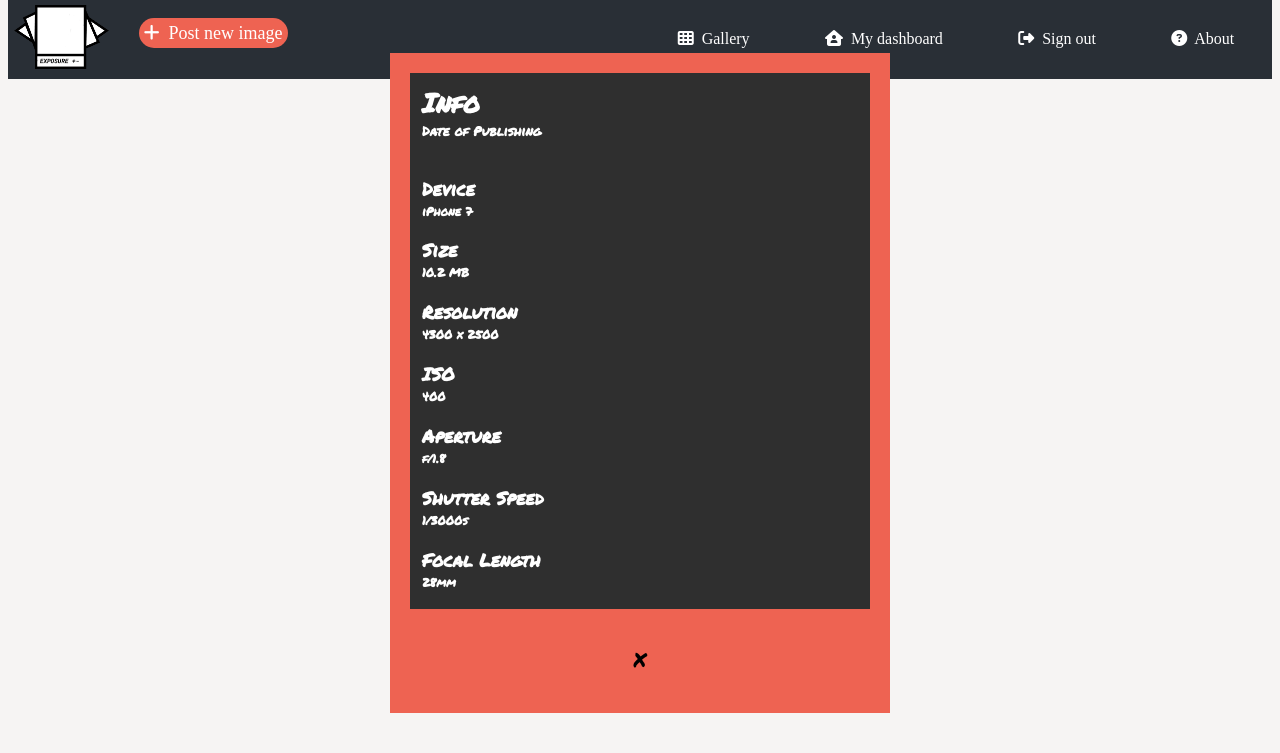
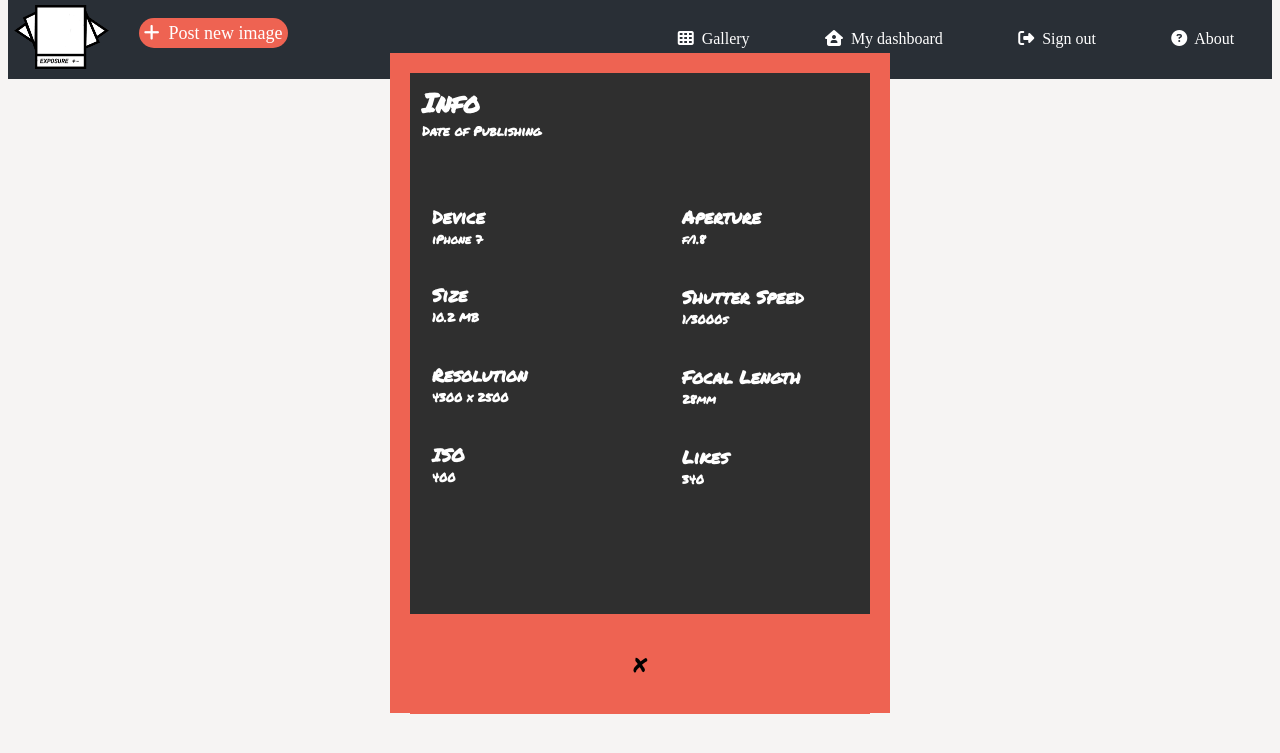
Before and after one commit to AmardeepSarang/Exposure, a PHP site: page /detail.html in a window 1280 px wide. Shown: the part 17-770 px from the top of the page. Run offline with PHP 8.4, Linux system fonts and the light colour scheme; some libraries are stand-ins or nearby versions.

Commit message:
Detail Page formating completed

```diff
--- a/css/style.css
+++ b/css/style.css
@@ -604,7 +604,7 @@
 
  /* Detail Page */
   /*/////////////////////////////////////////////////////////////////////*/
-  #detail-box{
+  .detail-box{
     width: 460px;
     height: 620px;
     background: #2f2f2f;
@@ -619,7 +619,7 @@
     padding: 10px 0px;
   }
 
-  #detail-box h1{
+  .detail-box h1{
     font-family: 'Permanent Marker', cursive;
     margin: 0;
     padding-left: 12px;
@@ -628,7 +628,7 @@
 
   }
 
-  #detail-box h2{
+  .detail-box h2{
     font-family: 'Permanent Marker', cursive;
     margin: 0;
     text-align: left;
@@ -636,7 +636,7 @@
     font-size: 13px;
   }
 
-  #detail-box h3{
+  .detail-box h3{
     font-family: 'Permanent Marker', cursive;
     margin: 0;
     text-align: left;
@@ -644,7 +644,7 @@
     font-size: 18px;
   }
 
-  #detail-box h4{
+  .detail-box h4{
     font-family: 'Permanent Marker', cursive;
     margin: 0;
     text-align: left;
@@ -653,7 +653,7 @@
   }
 
 
-  #detail-box input[type="submit"]
+  .detail-box input[type="submit"]
   {
     font-family: 'Permanent Marker', cursive;
     font-size: 15pt;
@@ -664,4 +664,26 @@
     left: auto;
     margin-left:-30;
   }
+
+
+  .column{
+    float: left;
+    padding: 10px;
+    height: 400px;
+  }
+
+  .left {
+    width: 50%;
+  }
+
+  .right {
+    width: 30%;
+  }
+
+  /* Clear floats after the columns */
+  .row:after {
+    content: "";
+    display: table;
+    clear: both;
+
   /*/////////////////////////////////////////////////////////////////////////*/
--- a/detail.html
+++ b/detail.html
@@ -39,31 +39,40 @@
         </ul>
     </nav>
 
-    <div id = "detail-box">
+    <div class = "detail-box">
         <h1>Info</h1>
         <h2>Date of Publishing</h2>
-      <br><br>
+        <br><br><br>
+
+        <div class = "column left">
 
             <h3>Device</h3>
-      <h4>iPhone 7<h4><br>
+            <h4>iPhone 7<h4><br><br>
 
             <h3>Size</h3>
-      <h4>10.2 MB</h4><br>
+            <h4>10.2 MB</h4><br><br>
 
             <h3>Resolution</h3>
-      <h4>4300 x 2500</h4><br>
+            <h4>4300 x 2500</h4><br><br>
 
             <h3>ISO</h3>
-      <h4>400</h4><br>
+            <h4>400</h4><br><br>
+        </div>
 
+        <div class = "column right">
             <h3>Aperture</h3>
-      <h4>f/1.8</h4><br>
+            <h4>f/1.8</h4><br><br>
 
             <h3>Shutter Speed</h3>
-      <h4>1/3000s</h4><br>
+            <h4>1/3000s</h4><br><br>
 
             <h3>Focal Length</h3>
-      <h4>28mm</h4><br>
+            <h4>28mm</h4><br><br>
+
+            <h3> Likes </h3>
+            <h4> 340 </h4><br>
+
+        </div>
 
       <form>
         <input type="submit" name="submit" value="X">
```
Lines whose indentation alone changed are shown as unchanged.
